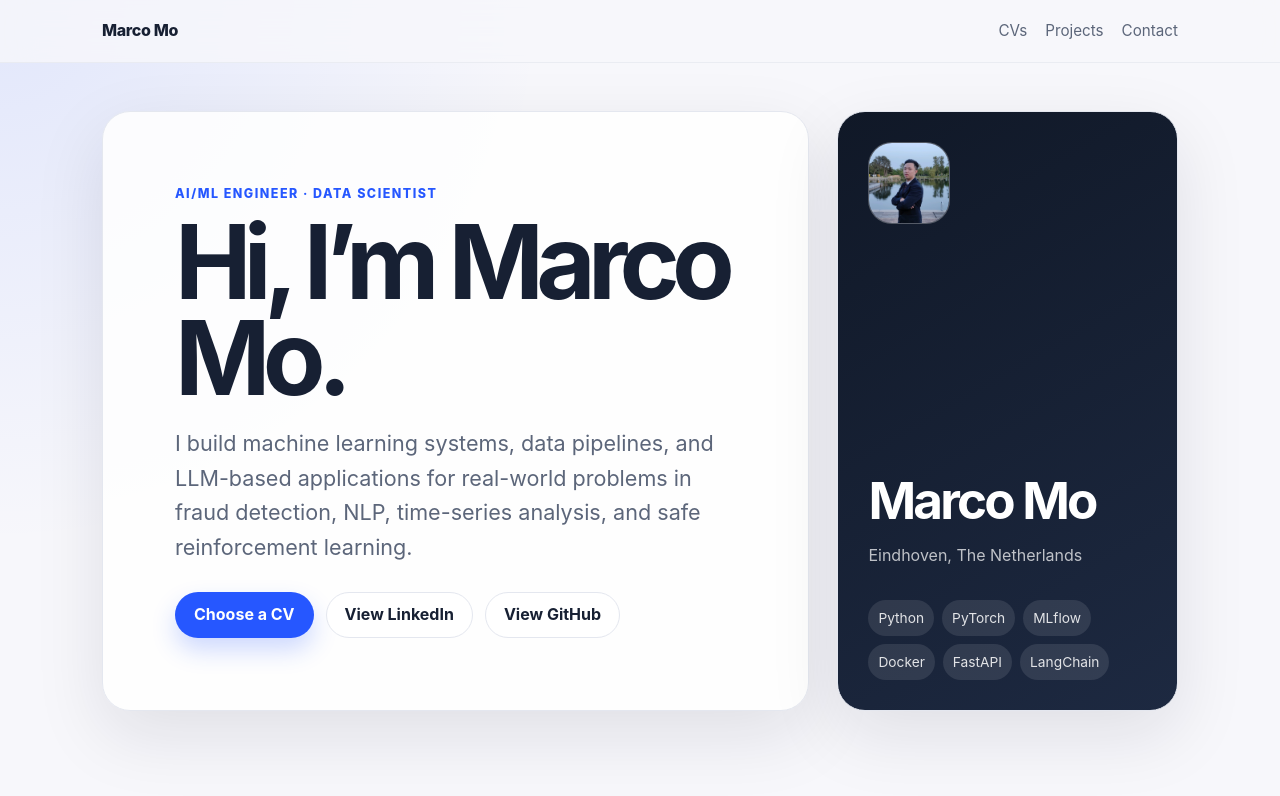
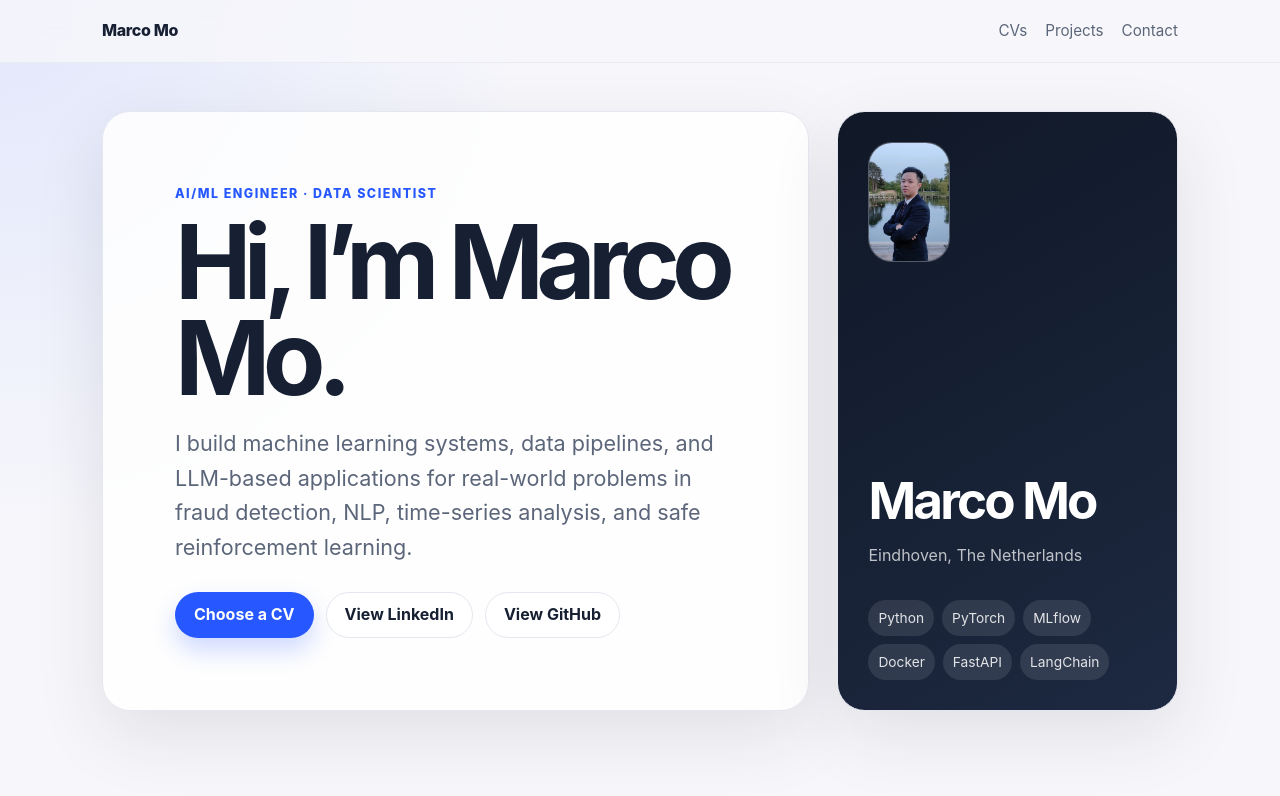
Before and after one commit to micobruh/micobruh.github.io, a plain HTML site: page index.html in a window 1280 px wide. Shown: the top 796 px of the page. Drawn offline with Linux system fonts and the light colour scheme.

Commit message:
Update avatar container styles for better layout

```diff
--- a/styles.css
+++ b/styles.css
@@ -50,10 +50,11 @@ a { color: inherit; }
   border-radius: 999px;
   overflow: hidden;
   background: #e5e7eb;
-  flex-shrink: 0;
+  flex: 0 0 120px;
 }
 
 .avatar img {
+  display: block;
   width: 100%;
   height: 100%;
   object-fit: cover;
```
